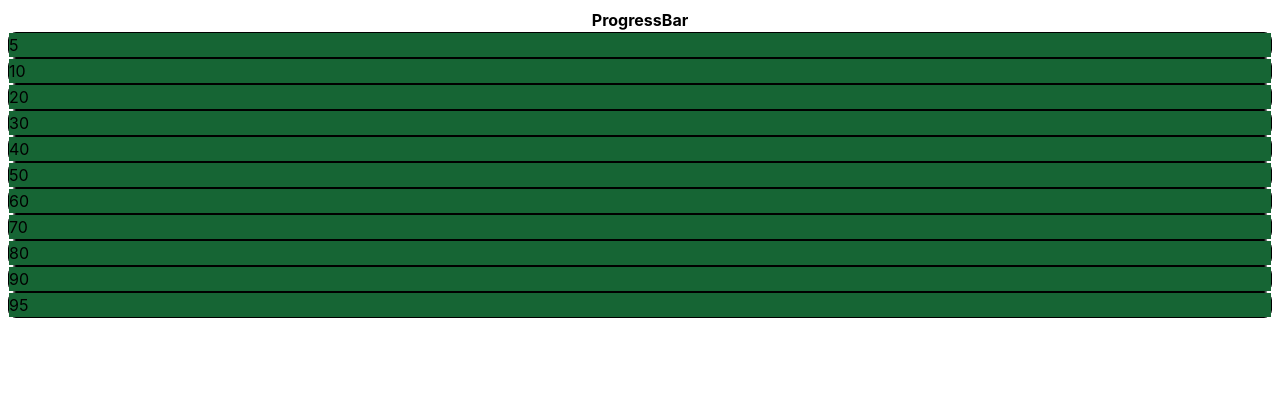
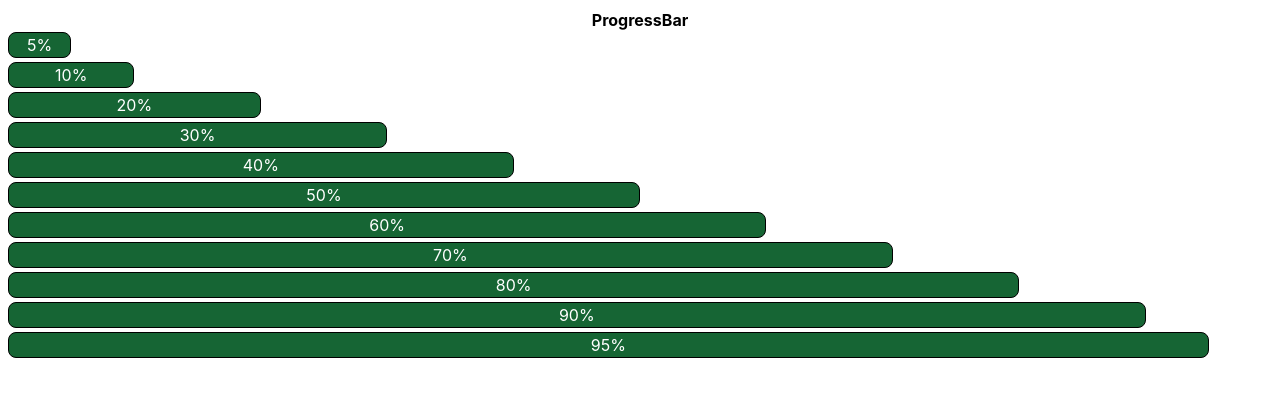
Before and after one commit to Niraj1903/progressbar, a React (Create React App) app: page / in a window 1280 px wide. Shown: the top 396 px of the page. Built offline with nearby package versions, Linux system fonts and the light colour scheme.

Commit message:
styled using tailwind

```diff
--- a/src/ProgressBar.js
+++ b/src/ProgressBar.js
@@ -1,9 +1,12 @@
 const ProgressBar = (props) => {
   return (
     <>
-      <div className="border border-black mx-2 rounded-lg">
-        <div className="bg-green-800" style={{ width: `${props.progress}` }}>
-          {props.progress}
+      <div className=" mx-2 ">
+        <div
+          className="bg-green-800 mb-1 border border-black rounded-lg text-white text-center"
+          style={{ width: `${props.progress}%` }}
+        >
+          {props.progress}%
         </div>
       </div>
     </>
```
